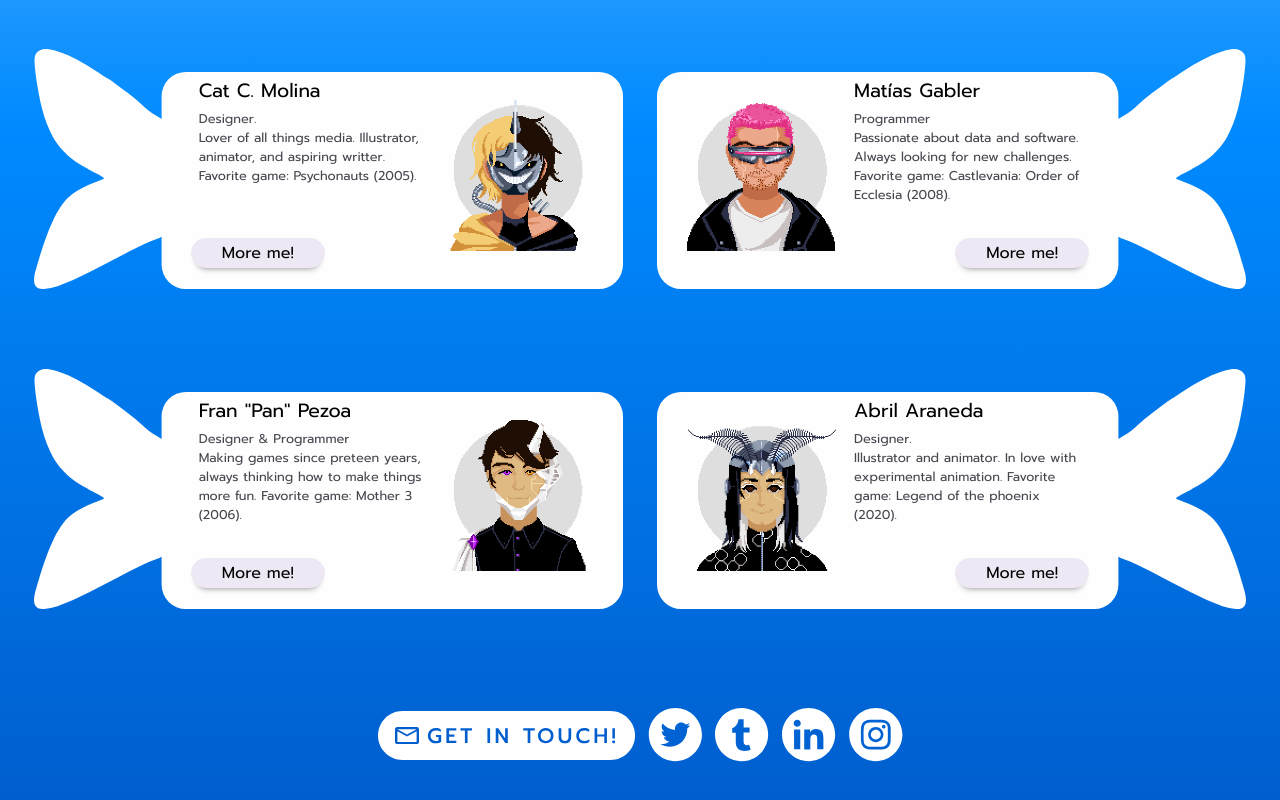
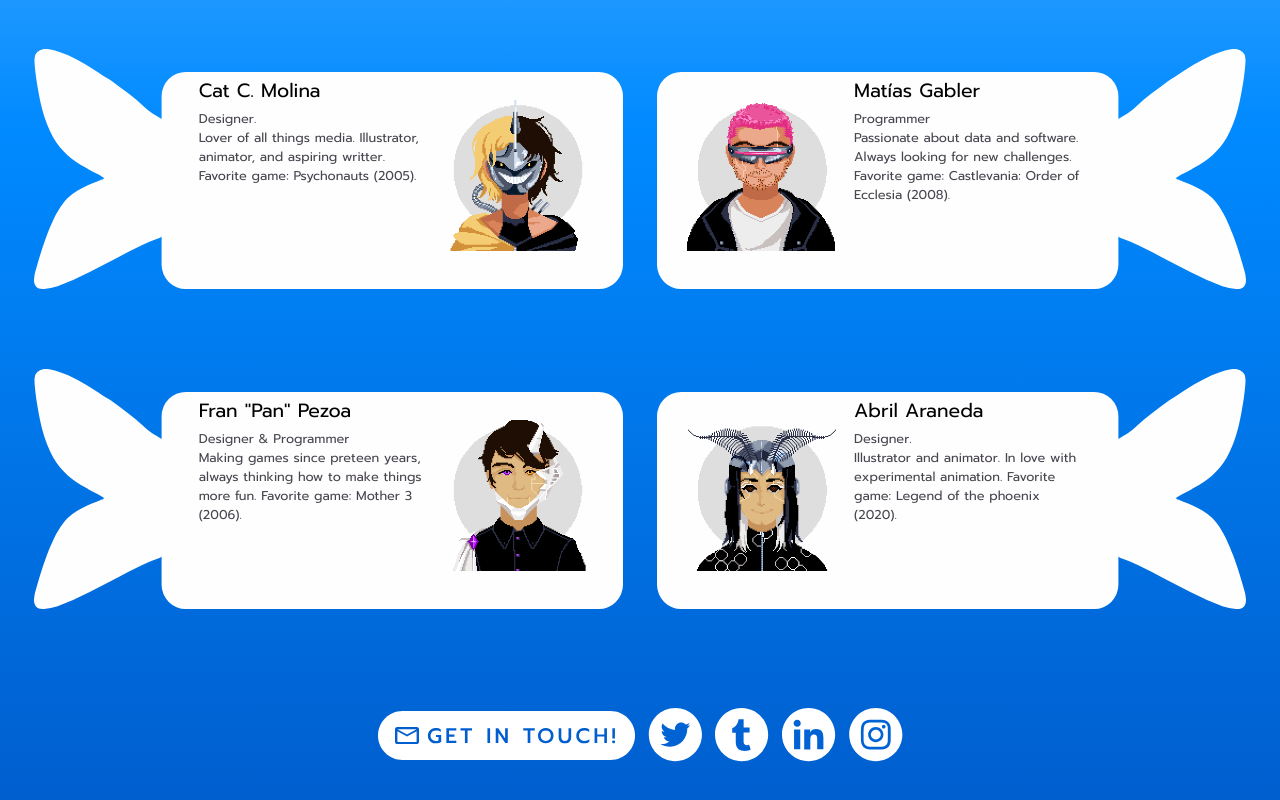
Before and after one commit to matthers3/FishBowl-Team-Site, a React (Create React App) app: page / in a window 1280 px wide. Shown: the part 2116-2916 px from the top of the page. Built offline with nearby package versions, Linux system fonts and the light colour scheme.

Commit message:
♻️ More Me Out

```diff
--- a/src/components/TeamMembers/TeamMembers.jsx
+++ b/src/components/TeamMembers/TeamMembers.jsx
@@ -65,7 +65,7 @@ export default function TeamMembers() {
                   {members[index].description}
                 </div>
                 <div className="more-info more-info-left">
-                  <div>More me!</div>
+                  {/* <div>More me!</div> */}
                 </div>
             </div>
             <div className="member-image">
@@ -93,7 +93,7 @@ export default function TeamMembers() {
                     {members[index].description}
                   </div>
                   <div className="more-info more-info-left">
-                    <div>More me!</div>
+                    {/* <div>More me!</div> */}
                   </div>
               </div>
             </div>
@@ -166,7 +166,7 @@ export default function TeamMembers() {
                     {member.description}
                   </div>
                   <div className="more-info">
-                    <div>More me!</div>
+                    {/* <div>More me!</div> */}
                   </div>
                 </div>
               );
```
